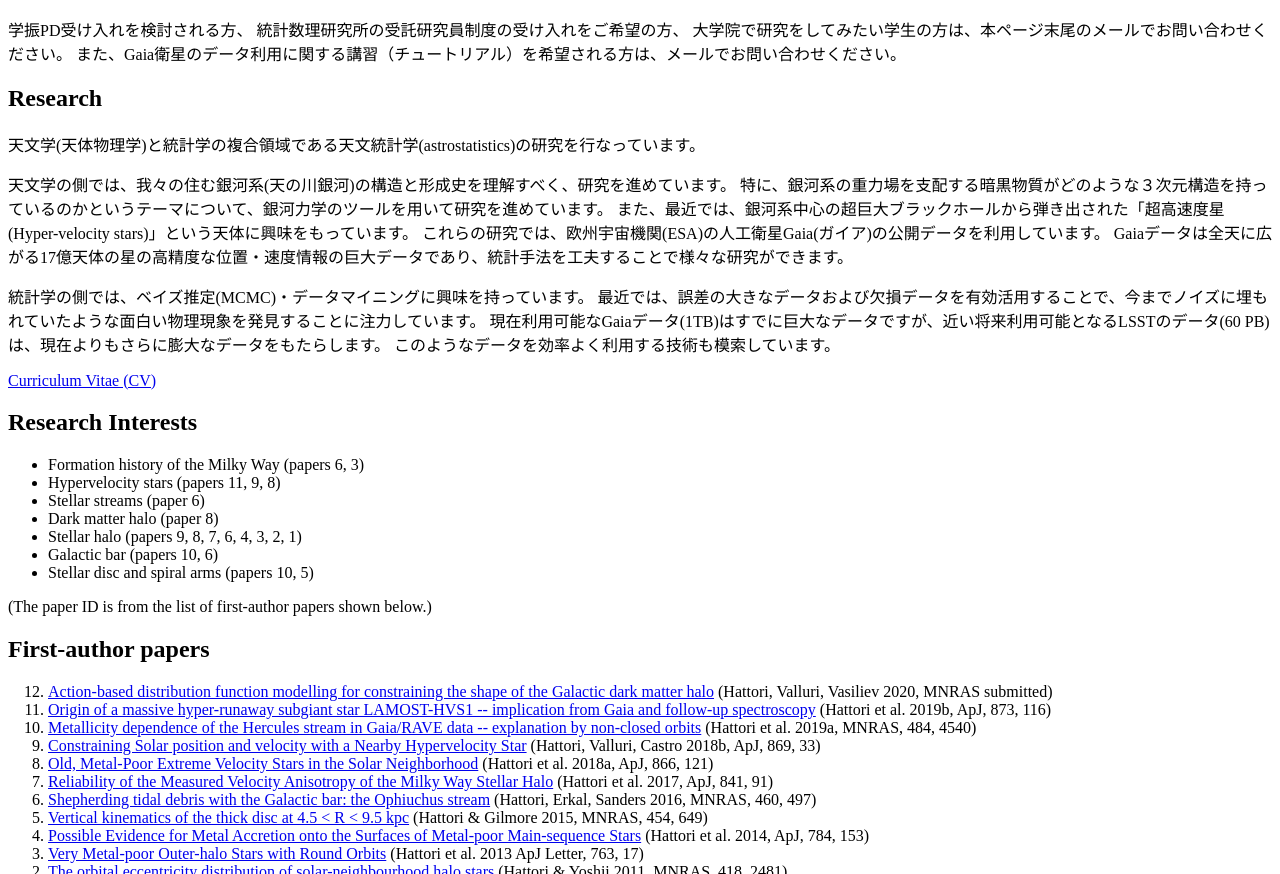
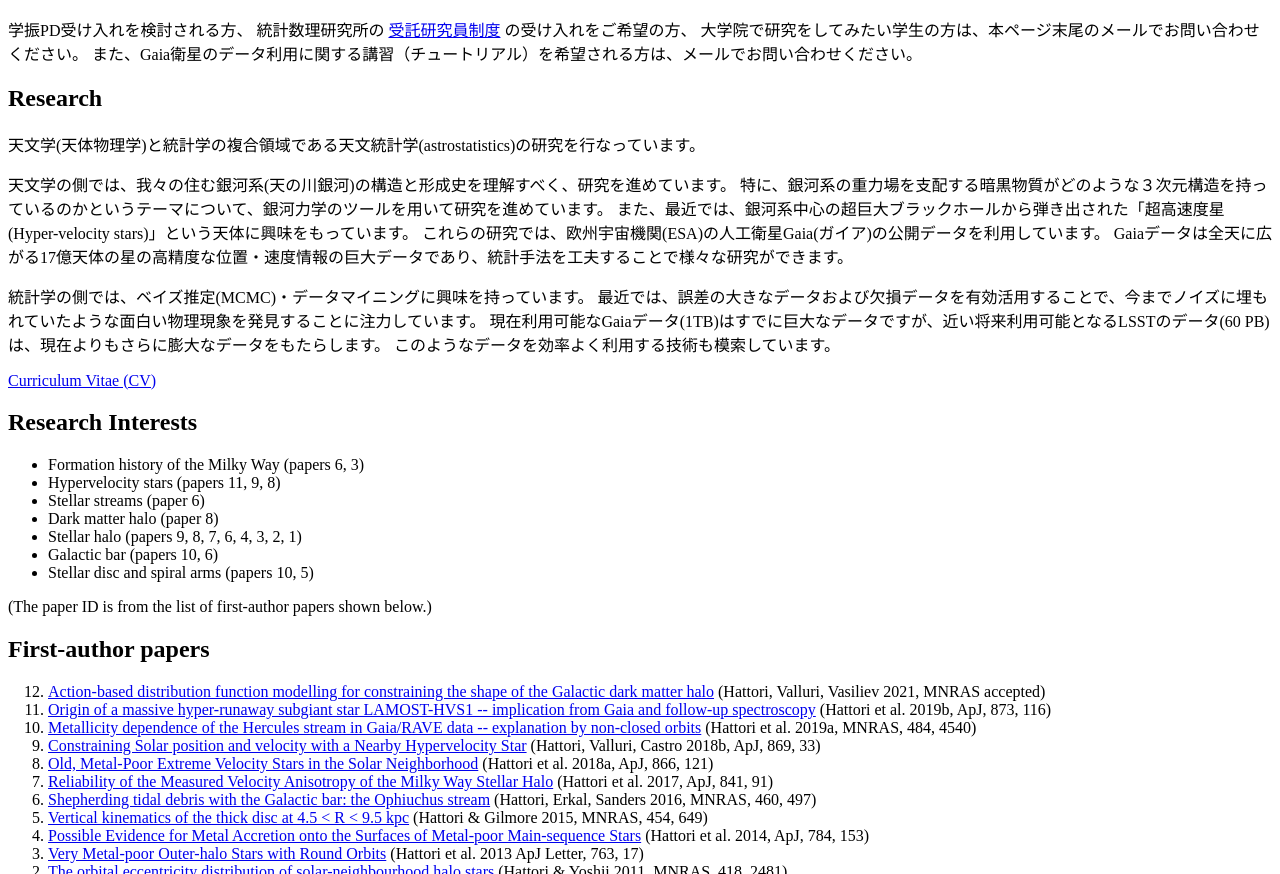
Before and after one commit to koheihattori/koheihattori.github.io, a plain HTML site: page koheihattori_japanese.html in a window 1280 px wide. Shown: the part 175-1049 px from the top of the page. Drawn offline with Linux system fonts and the light colour scheme.

Commit message:
accepted

```diff
--- a/koheihattori_japanese.html
+++ b/koheihattori_japanese.html
@@ -10,7 +10,7 @@
 English:
 <a href="index.html">Kohei Hattori's website</a>
 
-Last update: 2021.August.22
+Last update: 2021.October.4
 
 <body>
     <!--
@@ -29,7 +29,10 @@ Last update: 2021.August.22
     お知らせ
     </h2>
     学振PD受け入れを検討される方、
-    統計数理研究所の受託研究員制度の受け入れをご希望の方、
+    統計数理研究所の
+    <a href="https://sanren.rois.ac.jp/contr-researcher.html">
+        受託研究員制度</a>
+    の受け入れをご希望の方、
     大学院で研究をしてみたい学生の方は、本ページ末尾のメールでお問い合わせください。
     また、Gaia衛星のデータ利用に関する講習（チュートリアル）を希望される方は、メールでお問い合わせください。
 
@@ -107,7 +110,7 @@ Last update: 2021.August.22
     <li>
         <a href="https://ui.adsabs.harvard.edu/abs/2020arXiv201203908H/abstract">
         Action-based distribution function modelling for constraining the shape of the Galactic dark matter halo</a>
-        (Hattori, Valluri, Vasiliev 2020, MNRAS submitted)
+        (Hattori, Valluri, Vasiliev 2021, MNRAS accepted)
     </li>
 
 
```
Also changed, not shown: index.html (+2 -2 lines).
